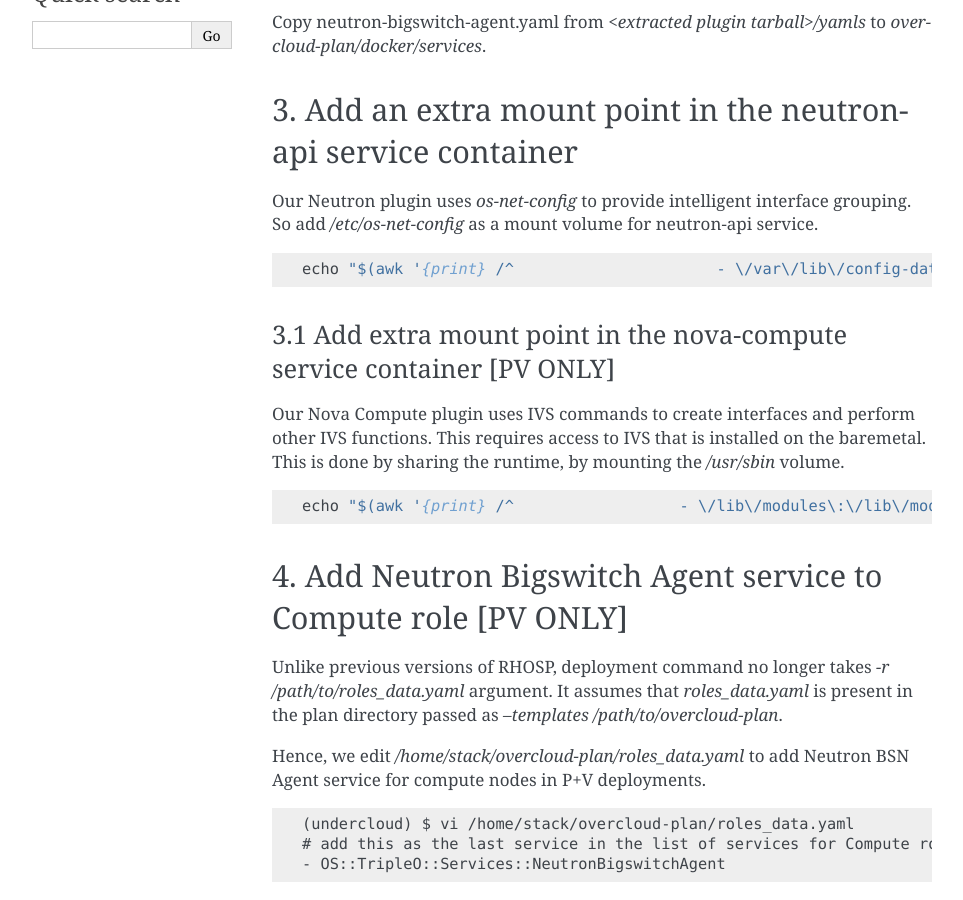
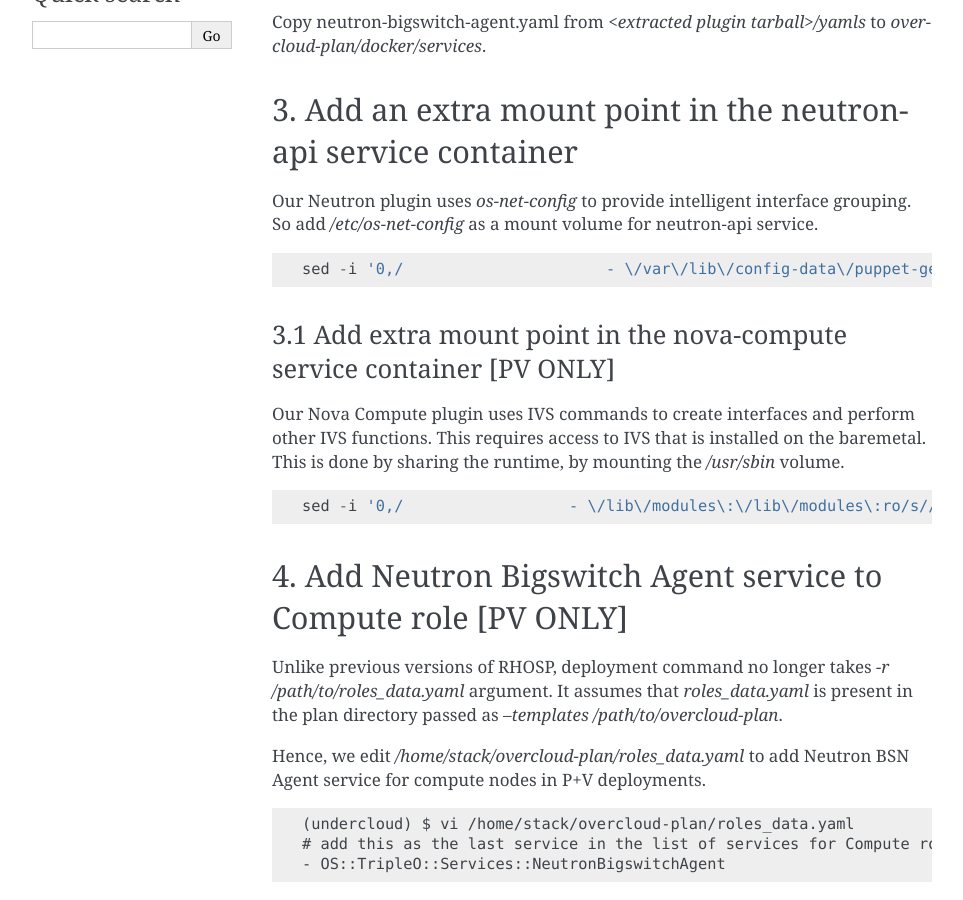
Before and after one commit to wolverineav/testthedocs, a Sphinx documentation site: the page built from docs/source/install/overcloud/index.rst, in a window 1280 px wide and 900 px high, scrolled down 668 px. Shown: the whole window, without its empty margins (148-1111 px from the left). Built offline with Sphinx 7.4.7, drawn with Linux system fonts in a browser that asks for light colours.

Commit message:
replace awk with sed
 - awk gave weird results on different machines
 - sed is more consistent

```diff
--- a/docs/source/install/overcloud/index.rst
+++ b/docs/source/install/overcloud/index.rst
@@ -38,7 +38,7 @@
 
 ::
 
-    echo "$(awk '{print} /^                      - \/var\/lib\/config-data\/puppet-generated\/neutron\/\:\/var\/lib\/kolla\/config_files\/src:ro/ && !n {print "                      - \/etc\/os-net-config\:\/etc\/os-net-config\:ro"; n++}' /home/stack/overcloud-plan/docker/services/neutron-api.yaml)" > /home/stack/overcloud-plan/docker/services/neutron-api.yaml
+    sed -i '0,/                      - \/var\/lib\/config-data\/puppet-generated\/neutron\/\:\/var\/lib\/kolla\/config_files\/src:ro/s//                      - \/var\/lib\/config-data\/puppet-generated\/neutron\/\:\/var\/lib\/kolla\/config_files\/src:ro\n                      - \/etc\/os-net-config\:\/etc\/os-net-config\:ro/' /home/stack/overcloud-plan/docker/services/neutron-api.yaml
 
 3.1 Add extra mount point in the nova-compute service container [PV ONLY]
 ^^^^^^^^^^^^^^^^^^^^^^^^^^^^^^^^^^^^^^^^^^^^^^^^^^^^^^^^^^^^^^^^^^^^^^^^^
@@ -49,7 +49,7 @@
 
 ::
 
-    echo "$(awk '{print} /^                  - \/lib\/modules\:\/lib\/modules\:ro/ && !n {print "                  - \/usr\/sbin\:\/usr\/sbin"; n++}' /home/stack/overcloud-plan/docker/services/nova-compute.yaml)" > /home/stack/overcloud-plan/docker/services/nova-compute.yaml
+    sed -i '0,/                  - \/lib\/modules\:\/lib\/modules\:ro/s//                  - \/lib\/modules\:\/lib\/modules\:ro\n                  - \/usr\/sbin\:\/usr\/sbin/' /home/stack/overcloud-plan/docker/services/nova-compute.yaml
 
 4. Add Neutron Bigswitch Agent service to Compute role [PV ONLY]
 ################################################################
```
